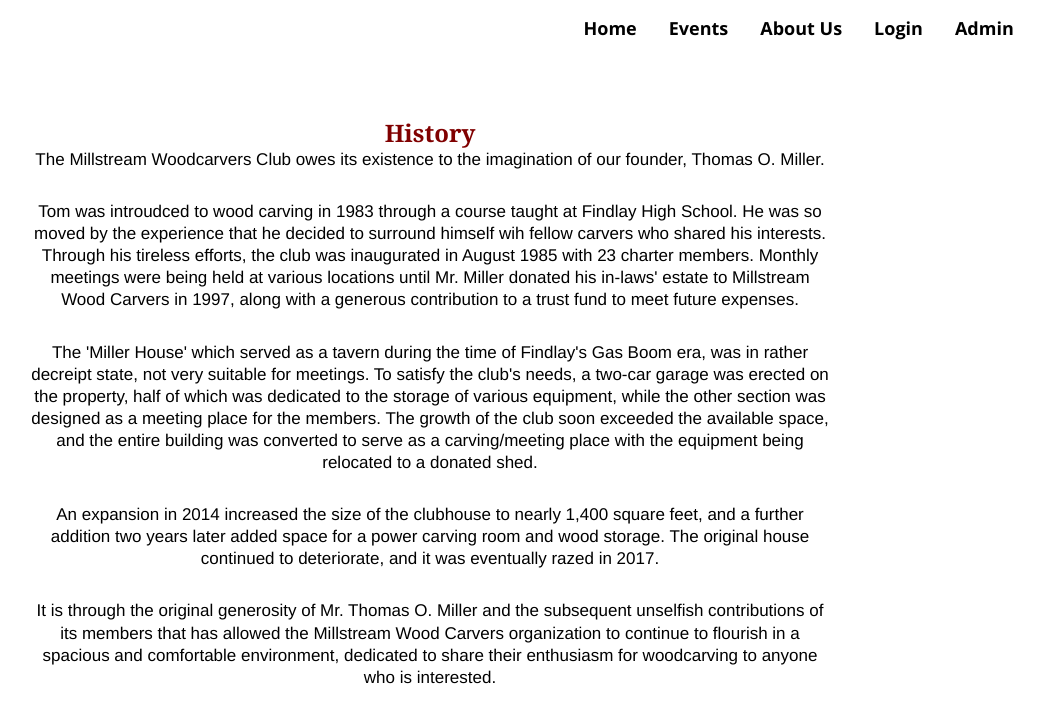
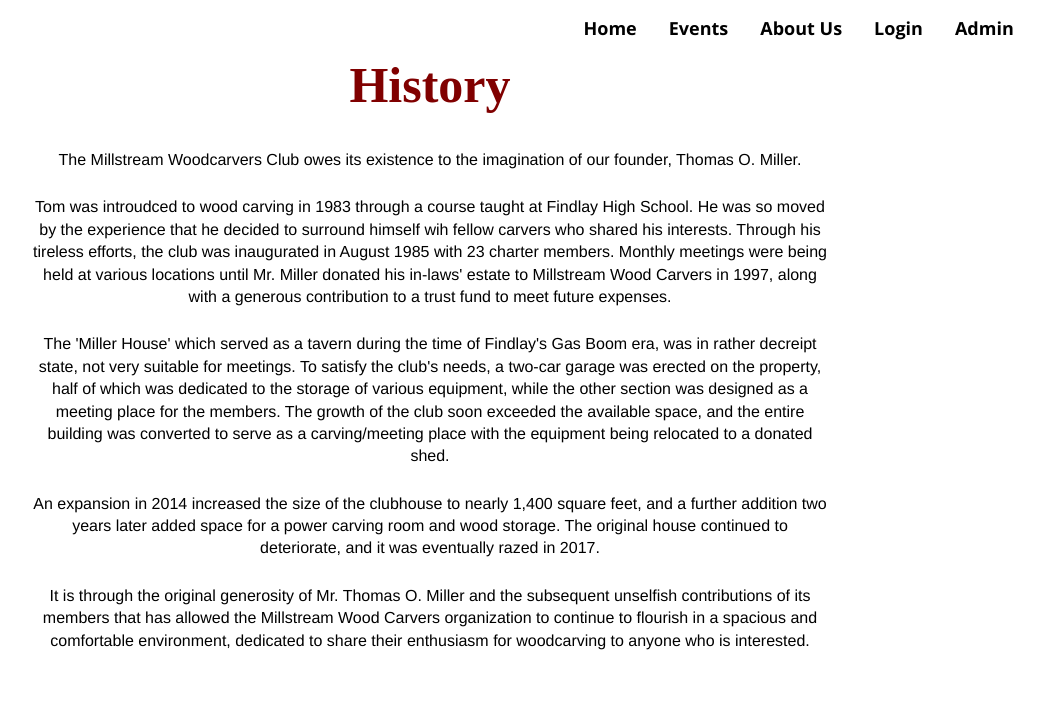
Before and after one commit to sidiBtr/CSCI480-project, a React (Vite) app in the folder frontend/: page /aboutUs in a window 1280 px wide. Shown: the top 722 px of the page, without its empty margins (210-1254 px from the left). Built offline with nearby package versions, Linux system fonts and the light colour scheme.

Commit message:
Fixed Styling

```diff
--- a/frontend/src/pages/aboutusPage.css
+++ b/frontend/src/pages/aboutusPage.css
@@ -3,16 +3,17 @@
     min-height: 100vh;
     margin: 0 auto;
     /*padding: 20px;*/
-    padding-top: 60px;
+    padding-top: 0px;
     text-align: center;
   }
 
 
 .history-title{
     color: maroon;
-    font-family: Georgia;
+    font-family: 'Times New Roman', Times, serif;
+    font-size: 50px;
     text-align: center;
-    padding: 0;
+    padding: 0 0 35px 0;
     overflow: hidden;
 }
 
@@ -20,9 +21,9 @@ p{
 
     text-align: center;
     color: black;
-    padding: 0 0 30px 0;
-    font-size: 17px;
+    padding: 0 0 25px 0;
+    font-size: 16px;
     font-family: Helvetica;
     font-weight: 550;
-    line-height: 1.3;
+    line-height: 1.4;
 }
```
